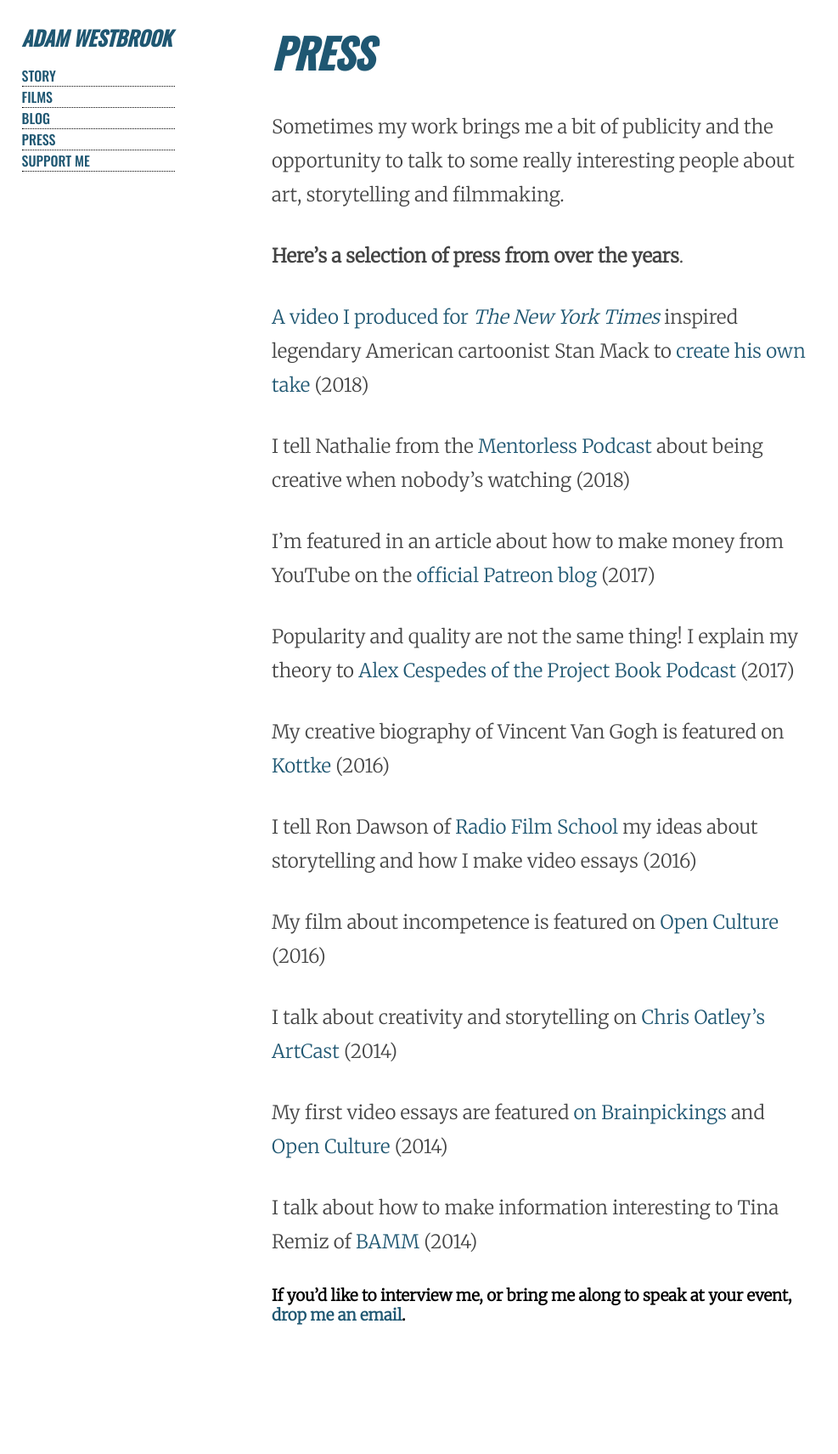
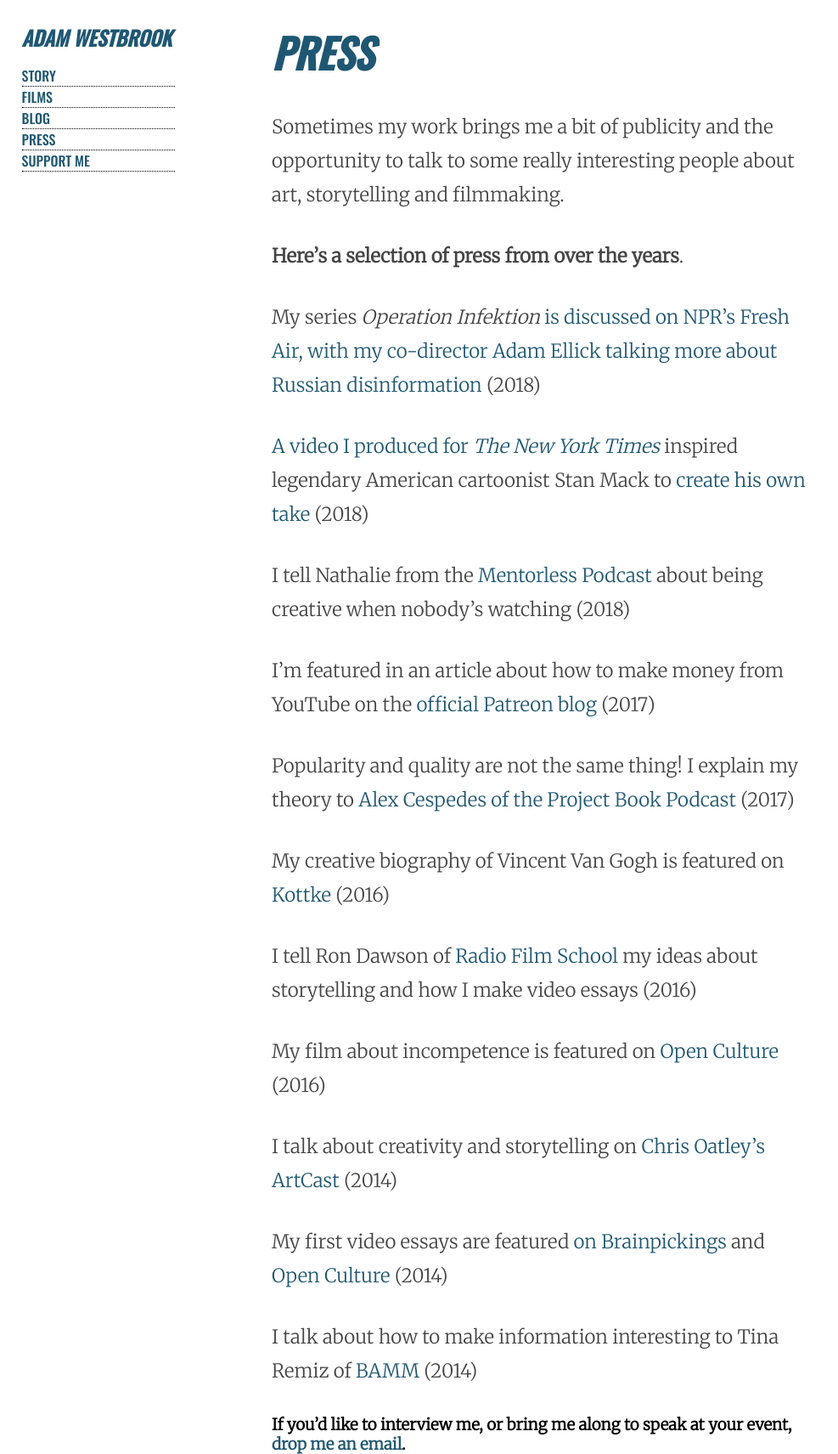
Before and after one commit to AdamWestbrook/adamwestbrook.github.io, a Jekyll site: the page built from press.md, in a window 1280 px wide. Shown: the whole page at 85% size, without its empty margins (0-987 px from the left). Built offline with Jekyll 4.4.1, drawn with Linux system fonts in a browser that asks for light colours; before the commit the page ends 1559 px from its top, so only the background shows below that.

Commit message:
Update press.md

```diff
--- a/press.md
+++ b/press.md
@@ -9,6 +9,8 @@ permalink: /press/
 Sometimes my work brings me a bit of publicity and the opportunity to talk to some really interesting people about art, storytelling and filmmaking.
 
 **Here's a selection of press from over the years**.
+
+- My series *Operation Infektion* [is discussed on NPR's Fresh Air, with my co-director Adam Ellick talking more about Russian disinformation](https://www.npr.org/2018/11/15/668209008/inside-the-russian-disinformation-playbook-exploit-tension-sow-chaos) (2018)
 
 - [A video I produced for *The New York Times*](https://www.nytimes.com/video/opinion/100000006154922/fascism-leaders-america-trump.html) inspired legendary American cartoonist Stan Mack to [create his own take](https://www.nytimes.com/2018/10/18/opinion/fascism.html) (2018)
 
```
